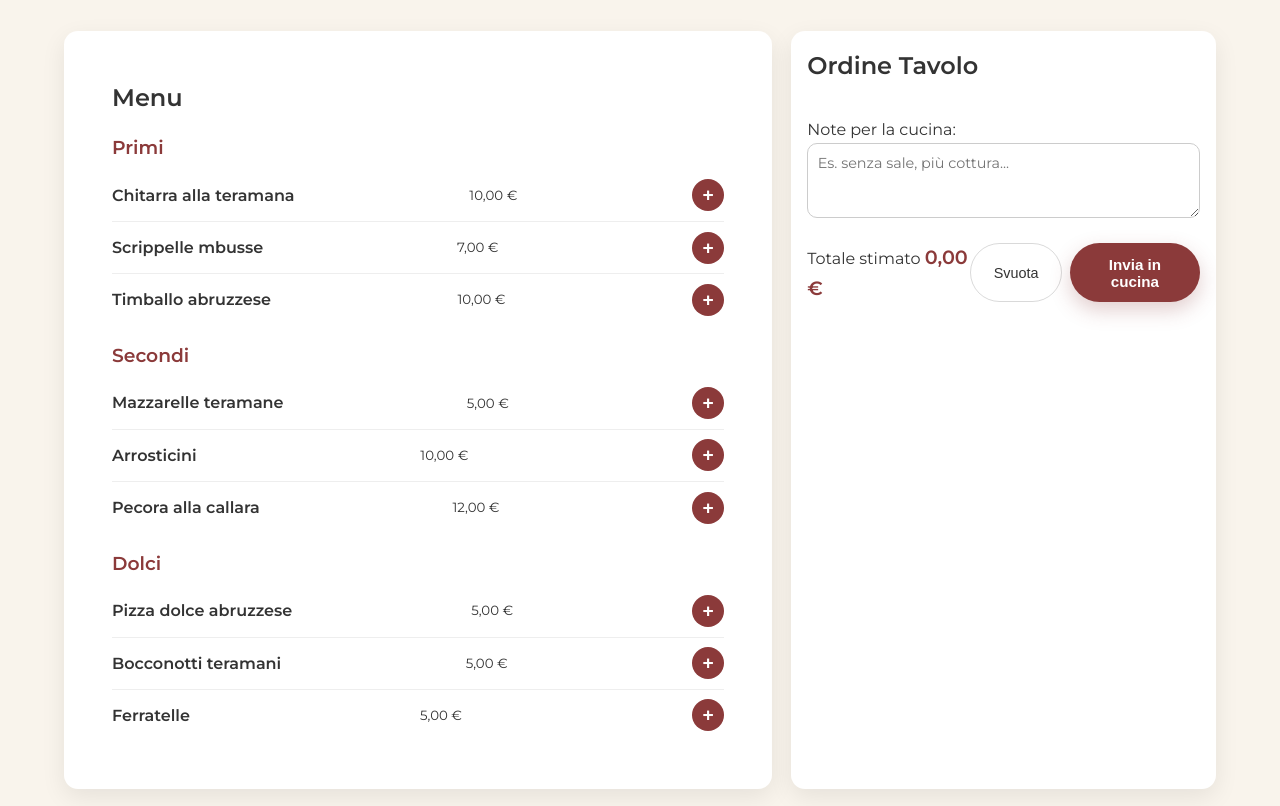
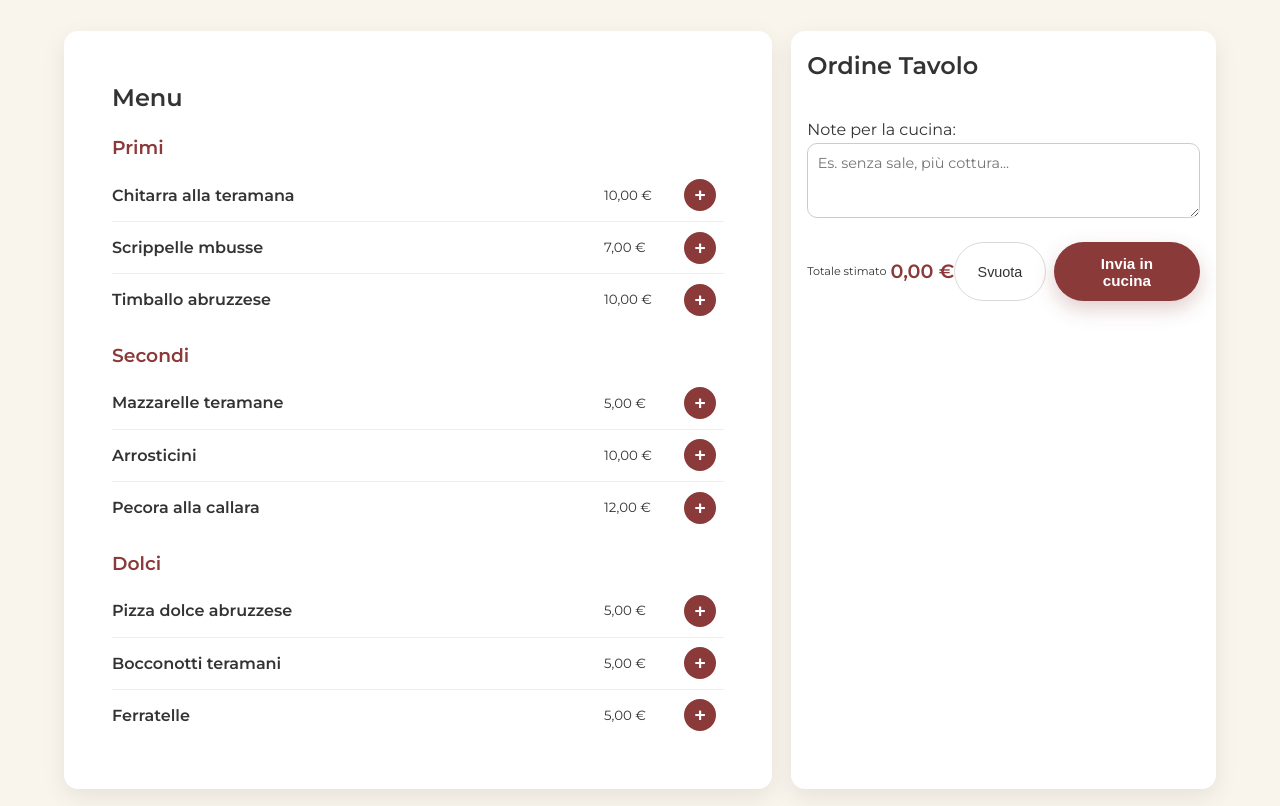
Before and after one commit to kawtar-c/SoftSprint, a PHP site: page /public/cameriere.php in a window 1280 px wide. Shown: the part 152-958 px from the top of the page. Run offline with PHP 8.4, Linux system fonts and the light colour scheme; the visitor is signed in with stand-in values (Sample User, id 1); data comes from the database, SQL or seed files in the repository.

Commit message:
aggiornato css
modifica pagina cameriere allineando i prezzi del menu e il totale

```diff
--- a/css/style.css
+++ b/css/style.css
@@ -355,7 +355,7 @@ section:not(.hero-blur) {
 .card-title-row {
   display: flex;
   justify-content: space-between;
-  align-items: baseline;
+  align-items: center;   /* prima era baseline */
   gap: 0.5rem;
 }
 
@@ -392,6 +392,27 @@ section:not(.hero-blur) {
 .section-cta-center {
   text-align: center;
   margin-top: 1.8rem;
+}
+/* CENTRA I PREZZI NEL MENU CAMERIERE */
+.dish {
+  display: grid !important;
+  grid-template-columns: 1fr 80px 40px; /* nome | prezzo | + */
+  align-items: center;
+}
+
+.dish span:nth-child(2) {
+  text-align: center !important;
+  display: block;
+  width: 100%;
+}
+
+/* RIMPICCIOLISCE INTERO TOTALE E LO MANTIENE SU UNA RIGA */
+.order-total {
+  font-size: 0.7rem !important;
+  white-space: nowrap !important;
+  display: flex;
+  align-items: center;
+  gap: 4px;
 }
 
 /* PUNTI DI FORZA */
```
